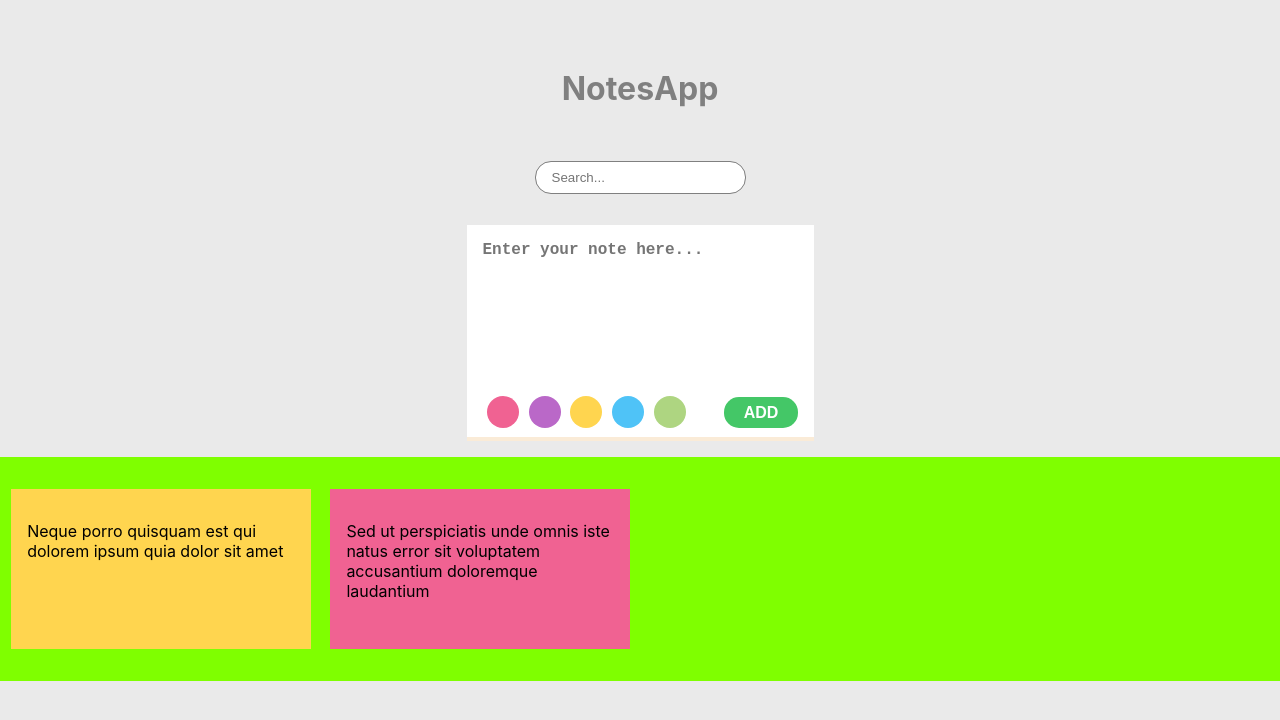
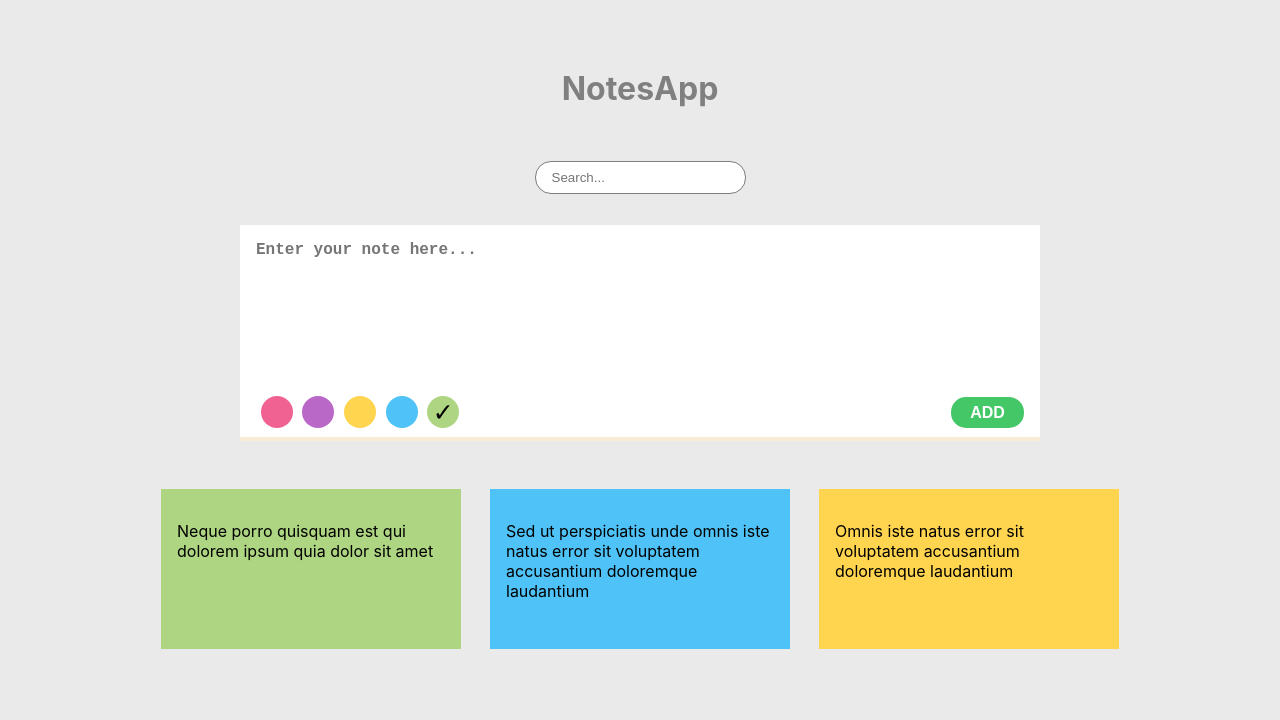
Before and after one commit to enespolat25/redux-notesapp, a React (Create React App) app: page / in a window 1280 px wide. Shown: the top 720 px of the page. Built offline with nearby package versions, Linux system fonts and the light colour scheme; the HTML template or start-up script is replaced by a standard one.

Commit message:
css responsive cards

```diff
--- a/src/components/contents/styles.module.css
+++ b/src/components/contents/styles.module.css
@@ -1,6 +1,5 @@
 .contentContainer {
   padding: 2rem 0.5rem;
-  background-color: chartreuse;
   width: 100%;
   display: grid;
   grid-auto-rows: auto;
@@ -19,3 +18,8 @@
     justify-content: center;
   }
 }
+@media screen and (min-width: 1230px) {
+  .contentContainer {
+    max-width: 1000px;
+  }
+}
--- a/src/components/textarea/styles.module.css
+++ b/src/components/textarea/styles.module.css
@@ -44,3 +44,21 @@
   background-size: contain;
   background-position: center center;
 }
+
+@media screen and (min-width: 617px) {
+  .textareaKapsayici {
+    min-width: 500px;
+  }
+  .mytextarea {
+    min-width: 500px;
+  }
+}
+
+@media screen and (min-width: 951px) {
+  .textareaKapsayici {
+    min-width: 800px;
+  }
+  .mytextarea {
+    min-width: 800px;
+  }
+}
--- a/src/redux/colors/colorsSlice.js
+++ b/src/redux/colors/colorsSlice.js
@@ -3,7 +3,7 @@ import { createSlice } from "@reduxjs/toolkit";
 export const colorsSlice = createSlice({
   name: "colors",
   initialState: {
-    color: "",
+    color: "green",
     colorbtns: [
       {
         value: "red",
@@ -23,7 +23,7 @@ export const colorsSlice = createSlice({
       },
       {
         value: "green",
-        checked: false,
+        checked: true,
       },
     ],
   },
--- a/src/redux/notes/notesSlice.js
+++ b/src/redux/notes/notesSlice.js
@@ -7,12 +7,17 @@ export const notesSlice = createSlice({
       {
         id: nanoid(),
         text: "Neque porro quisquam est qui dolorem ipsum quia dolor sit amet",
-        color: "yellow",
+        color: "green",
       },
       {
         id: nanoid(),
         text: "Sed ut perspiciatis unde omnis iste natus error sit voluptatem accusantium doloremque laudantium",
-        color: "red",
+        color: "blue",
+      },
+      {
+        id: nanoid(),
+        text: "Omnis iste natus error sit voluptatem accusantium doloremque laudantium",
+        color: "yellow",
       },
     ],
   },
```
